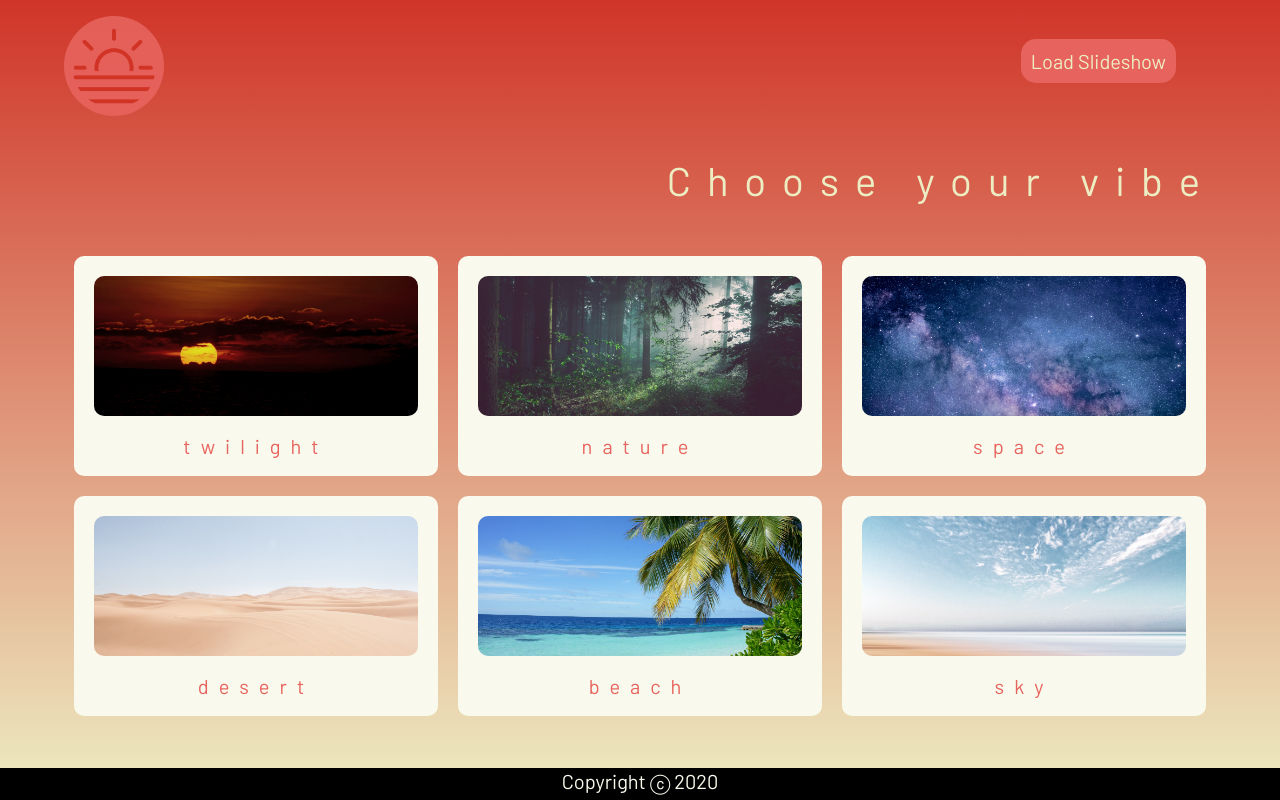
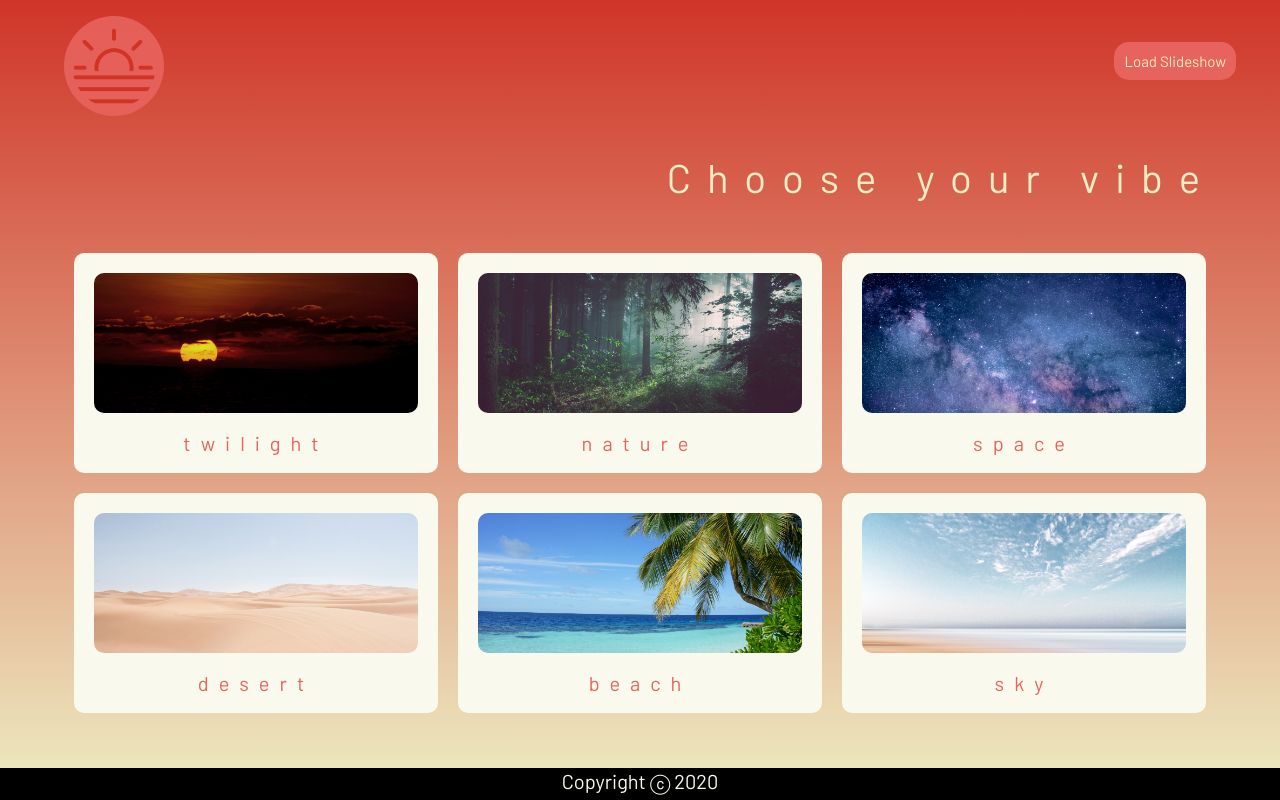
Before and after one commit to dailyPositivity/dailyPositivity, a React (Create React App) app: page /#/category in a window 1280 px wide. Built offline with nearby package versions, Linux system fonts and the light colour scheme; no server answers; the database is empty.

Commit message:
added slideshow load button handleclick function

```diff
--- a/src/components/saveSlideshow/UserLoad.js
+++ b/src/components/saveSlideshow/UserLoad.js
@@ -6,7 +6,7 @@ class UserLoad extends Component {
    constructor(){
       super();
       this.state = {
-         userId: "",
+         isEmptyState: true
       }
    }
 
@@ -21,13 +21,16 @@ class UserLoad extends Component {
    }
 
    handleClick(){
+      // console.log("Load Slideshow button clicked")
 
    }
 
    render() {
       return (
          <div className="loadSlides">
-            <button onClick={this.handleClick} className="loadBtn">Load Slideshow</button>
+            <div className="container">
+               <button onClick={this.handleClick} className="loadBtn">Load Slideshow</button>
+            </div>
          </div>
       )
    }
--- a/src/styles/App.css
+++ b/src/styles/App.css
@@ -286,6 +286,8 @@ h3 {
 .loadBtn {
    background-color: #E7635D;
    color: #ededc3;
+   font-size: 1.5rem;
+   margin-right: -2rem;
 }
 .loadBtn:focus,
 .loadBtn:hover {
```
